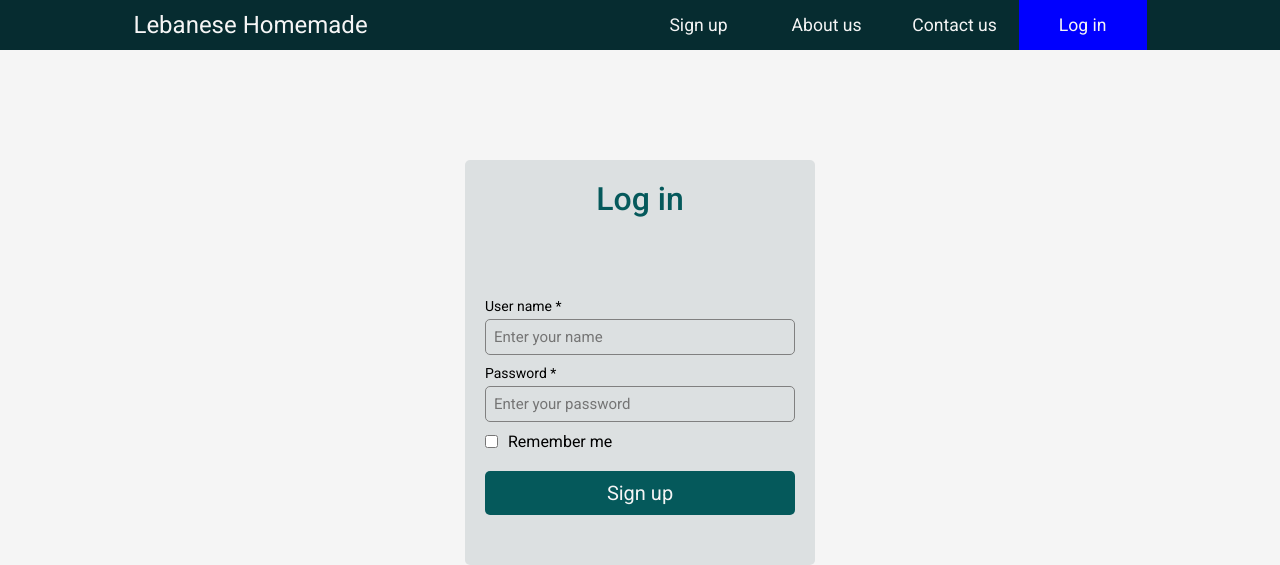
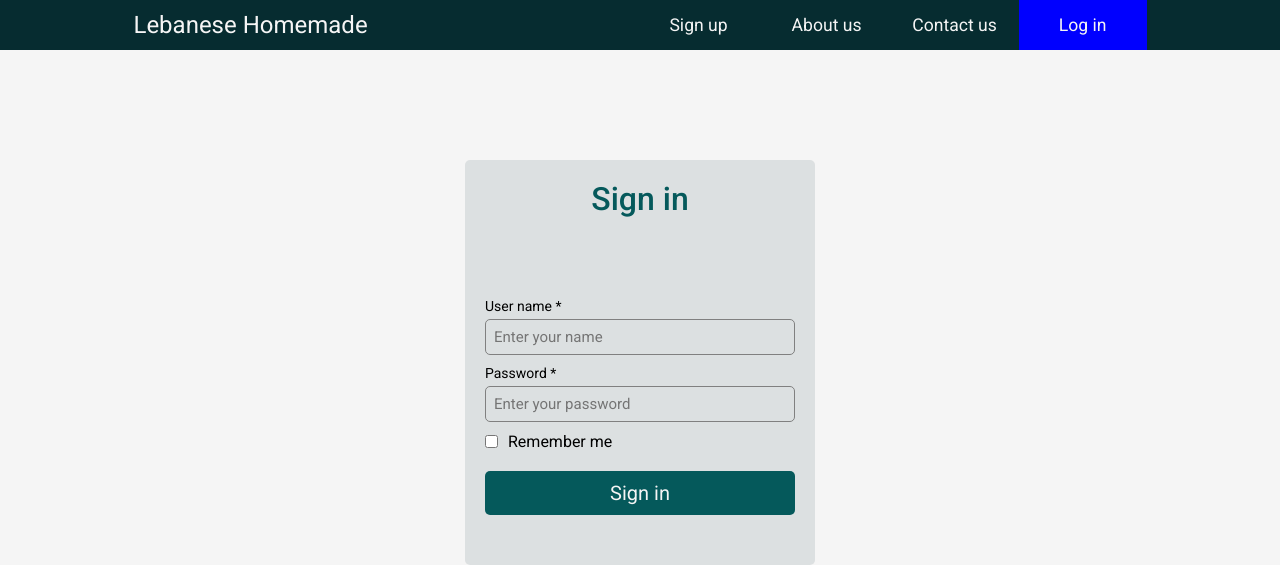
Before and after one commit to salimdawood/Lebanese-Homemade-Frontend, a React (Create React App) app: page /signin in a window 1280 px wide. Shown: the top 565 px of the page. Built offline with nearby package versions, Linux system fonts and the light colour scheme.

Commit message:
add-user-auth

```diff
--- a/src/App.js
+++ b/src/App.js
@@ -1,13 +1,14 @@
 import './App.css';
 import Navbar from './components/Navbar'
 import Footer from './components/Footer'
-import { BrowserRouter as Router, Routes, Route } from "react-router-dom";
+import { BrowserRouter as Router, Routes, Route } from "react-router-dom"
 import ContactUs from './pages/ContactUs';
 import Error from './pages/Error'
 import SignUp from './pages/SignUp'
 import SignIn from './pages/SignIn'
 import Home from './pages/Home'
-import AboutUs from './pages/AboutUs';
+import AboutUs from './pages/AboutUs'
+import RequireAuth from './components/RequireAuth'
 import UserDashboard from './pages/UserDashboard'
 import {UserContextProvider} from './context/userContext'
 
@@ -21,7 +22,9 @@ function App() {
           </nav>
           <main>
             <Routes>
-                <Route path="/user/:userName" element={<UserDashboard />}/>
+                <Route element={<RequireAuth/>}>
+                  <Route path="/user/:userName" element={<UserDashboard />}/>
+                </Route>
                 <Route path="/contactus" element={<ContactUs />}/>
                 <Route path="/signin" element={<SignIn />}/>
                 <Route path="/signup" element={<SignUp />}/>
--- /dev/null
+++ b/src/components/RequireAuth.jsx
@@ -0,0 +1,14 @@
+import React from 'react'
+import {Navigate,useLocation,Outlet } from 'react-router-dom'
+import userAuth from '../hooks/userAuth'
+
+
+const RequireAuth = () => {
+  const {userProfile} = userAuth()
+  const location = useLocation()
+  return (
+    userProfile.name? <Outlet/> : <Navigate to="/signin" state={{from:location}} replace />
+  )
+}
+
+export default RequireAuth
--- /dev/null
+++ b/src/hooks/userAuth.js
@@ -0,0 +1,8 @@
+import { useContext } from "react";
+import { userContext } from "../context/userContext";
+
+const userAuth = () =>{
+  return useContext(userContext)
+}
+
+export default userAuth
--- a/src/pages/SignIn.jsx
+++ b/src/pages/SignIn.jsx
@@ -1,19 +1,22 @@
-import React,{useState,useContext} from 'react'
+import React,{useState} from 'react'
 import * as Axios  from 'axios'
-import { useNavigate } from 'react-router-dom'
-import {userContext} from '../context/userContext'
+import {useNavigate} from 'react-router-dom'
+import userAuth from '../hooks/userAuth'
 import {URL_PATH} from '../path'
 
 const SignIn = () => {
 
-  const {userProfile,dispatch} = useContext(userContext)
+  const {userProfile,dispatch} = userAuth()
   const [warningMessage, setWarningMessage] = useState("")
   const[userInfo,setUserInfo] = useState({
     name:"",
     password:""
   })
   const navigate = useNavigate()
-
+  /*
+  const location = useLocation()
+  const from = location.state?.from?.pathname || "/"
+  */
   const handleSubmit = (e) =>{
     const {name,password} = userInfo
     e.preventDefault()
@@ -48,7 +51,7 @@ const SignIn = () => {
 
   return (
     <form onSubmit={handleSubmit} className="sign-up-form">
-      <h1>Log in</h1>
+      <h1>Sign in</h1>
       <div className="form-container">
         <span className="db-warning">{warningMessage}</span>
         <div className="form-input">
@@ -63,7 +66,7 @@ const SignIn = () => {
           <input type="checkbox" value="remember-me" />
           <label>Remember me</label>
         </div>
-        <input type="submit" value="Sign up" />
+        <input type="submit" value="Sign in" />
       </div>
     </form>
   )
--- a/src/pages/SignUp.jsx
+++ b/src/pages/SignUp.jsx
@@ -2,6 +2,7 @@ import React,{useState} from 'react'
 import FormInput from '../components/FormInput'
 import * as Axios  from 'axios'
 import { useNavigate } from 'react-router-dom'
+
 
 const SignUp = () => {
 
--- a/src/pages/UserDashboard.jsx
+++ b/src/pages/UserDashboard.jsx
@@ -1,13 +1,13 @@
-import React,{useContext,useState,useEffect} from 'react'
-import {userContext} from '../context/userContext'
+import React,{useState,useEffect} from 'react'
 import { useNavigate } from 'react-router-dom'
 import FormInput from '../components/FormInput'
 import * as Axios from 'axios'
 import {URL_PATH} from '../path'
+import userAuth from '../hooks/userAuth'
 
 const UserDashboard = () => {
 
-  const {userProfile} = useContext(userContext)
+  const {userProfile} = userAuth()
   //console.log(userProfile)
 
 
```
